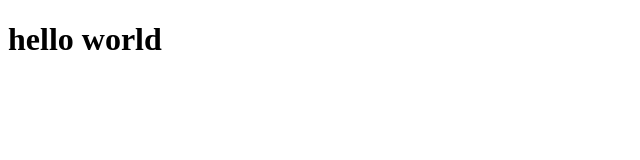
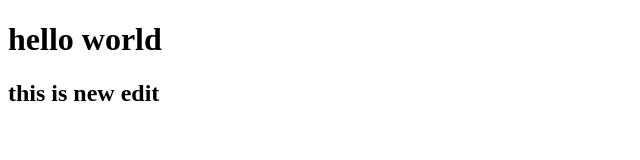
Before and after one commit to riswanrishaldar/datewithgit-sample1, a plain HTML site: page index.html in a window 1280 px wide. Shown: the whole page, without its empty margins (0-640 px from the left). Drawn offline with Linux system fonts and the light colour scheme.

Commit message:
added some message

```diff
--- a/index.html
+++ b/index.html
@@ -8,5 +8,8 @@
 </head>
 <body>
     <h1>hello world</h1>
+
+
+    <h2>this is new edit</h2>
 </body>
 </html>
```
